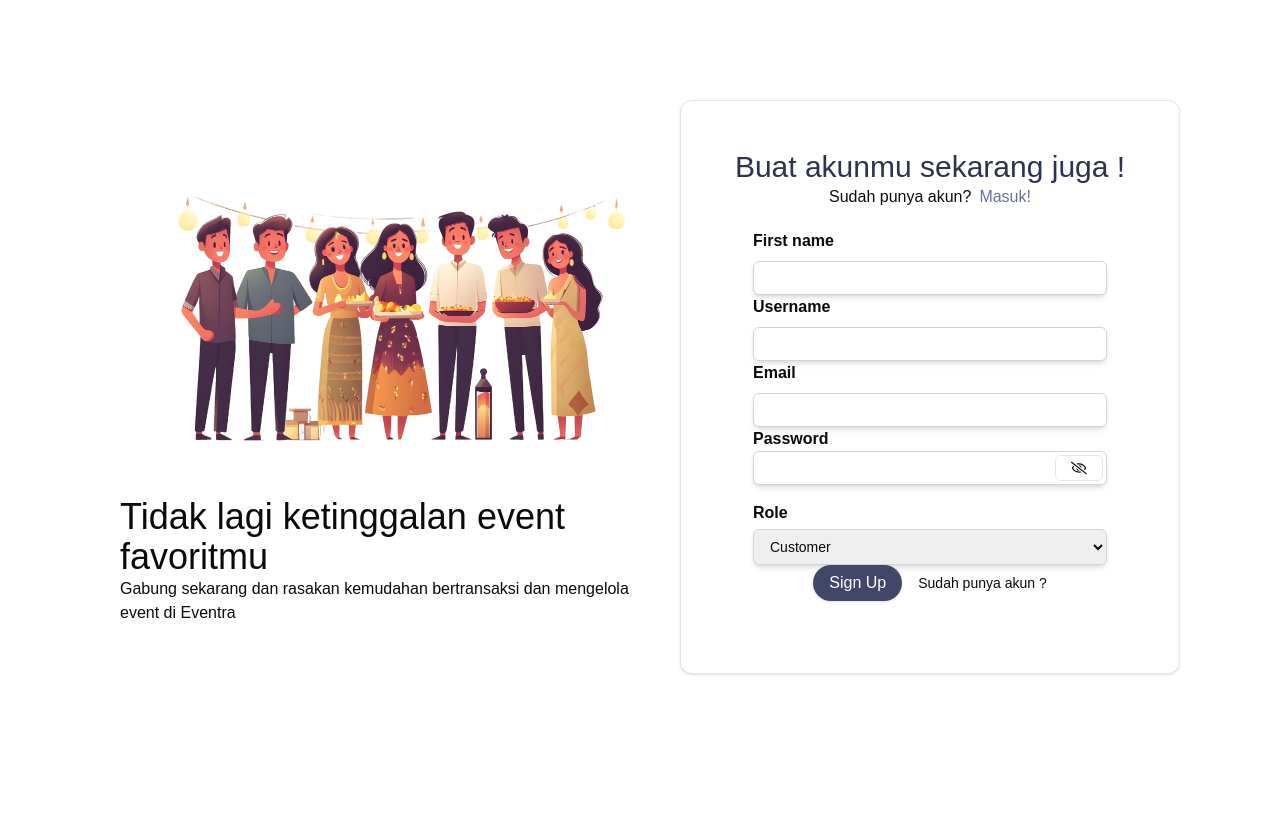
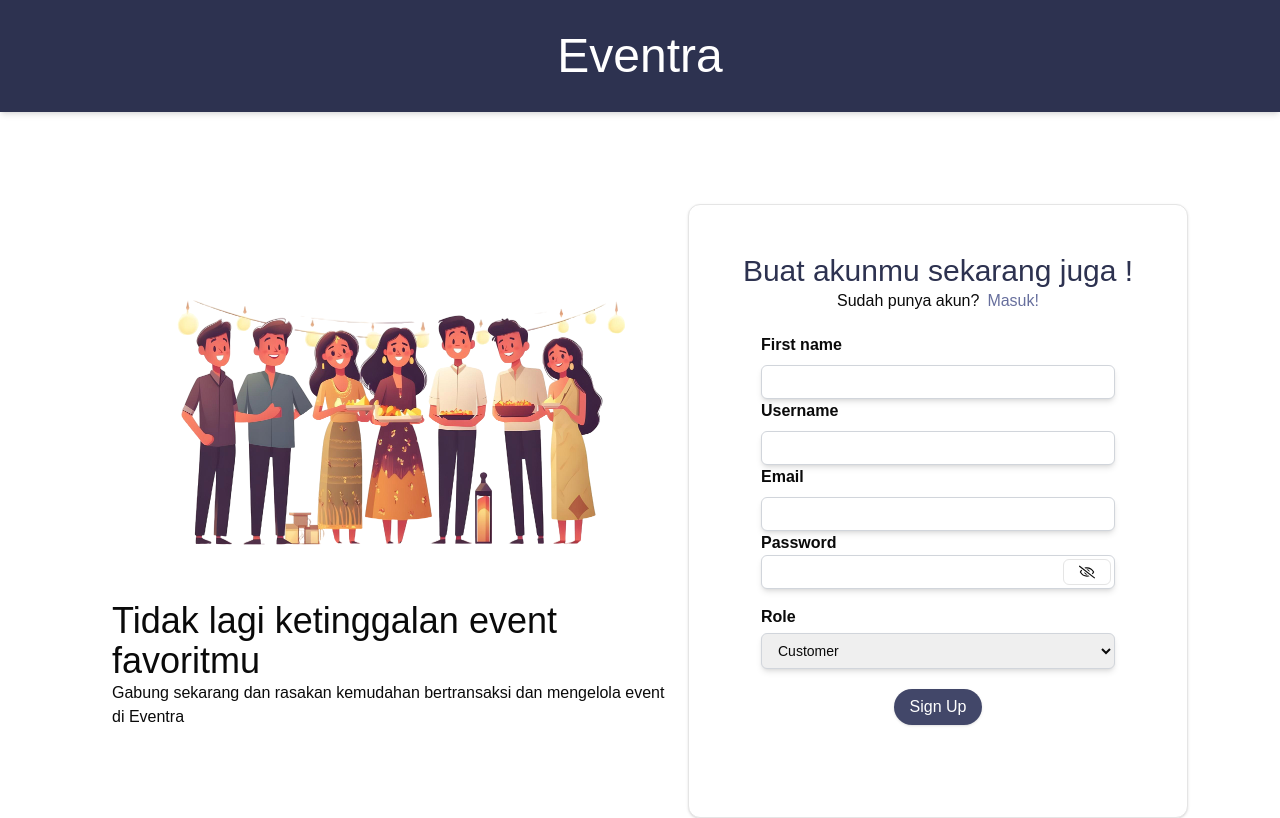
Before and after one commit to vinaarchi/fe-minpro, a Next.js app: page /sign-up in a window 1280 px wide. Shown: the top 818 px of the page. Built offline with nearby package versions, Linux system fonts and the light colour scheme; no server answers.

Commit message:
pembeharuan lagi

```diff
--- a/src/app/sign-in/page.tsx
+++ b/src/app/sign-in/page.tsx
@@ -9,6 +9,7 @@ import { Button } from "@/components/ui/button";
 import { setSignIn } from "@/lib/redux/features/userSlice";
 import { useRouter } from "next/navigation";
 import { Card } from "@/components/ui/card";
+import Footer2 from "@/components/Footer2";
 
 interface ISignInPageProps {}
 
@@ -85,9 +86,11 @@ const signIn: React.FunctionComponent<ISignInPageProps> = (props) => {
             <p>
               Login sekarang dan nikmati fitur menarik yang sudah menunggumu!
             </p>
-          </div> ;
+          </div>
+          ;
         </div>
       </div>
+      <Footer2 />
     </div>
   );
 };
--- /dev/null
+++ b/src/app/sign-up/SignUpSchema.ts
@@ -0,0 +1,10 @@
+import * as Yup from "yup";
+
+export const SignUpSchema = Yup.object().shape({
+  fullname: Yup.string().required("Fullname is required"),
+  username: Yup.string().required("Username is required"),
+  email: Yup.string().email("Invalid email").required("Email is required"),
+  password: Yup.string()
+    .min(3, "Password must be at least 3 character")
+    .required("Password is required"),
+});
--- /dev/null
+++ b/src/app/sign-up/layout.tsx
@@ -0,0 +1,17 @@
+import * as React from "react";
+import { Metadata } from "next";
+
+interface ISignUpLayout {
+  children: React.ReactNode;
+}
+
+export const metadata: Metadata = {
+  title: "Sign Up",
+  description: "Join to share your story",
+};
+
+const SignUpLayout: React.FunctionComponent<ISignUpLayout> = ({ children }) => {
+  return <div>{children}</div>;
+};
+
+export default SignUpLayout;
--- a/src/app/sign-up/page.tsx
+++ b/src/app/sign-up/page.tsx
@@ -10,6 +10,8 @@ import { Button } from "@/components/ui/button";
 import { Card, CardContent } from "@/components/ui/card";
 import { error } from "console";
 import { callAPI } from "@/config/axios";
+import Footer2 from "@/components/Footer2";
+import { SignUpSchema } from "./SignUpSchema";
 
 interface ISignUpPageProps {}
 interface FormValue {
@@ -37,7 +39,13 @@ const signUp: React.FunctionComponent<ISignUpPageProps> = (props) => {
   };
 
   return (
-    <div className="m-10 p-10">
+    <div>
+      <div className="bg-customDarkBlue p-8 shadow-md">
+        <h1 className="font-ibrand text-center text-white text-5xl ">
+          <a href="/">Eventra</a>
+        </h1>
+      </div>
+      <div className="m-8 p-10">
         <div className="flex justify-center m-5">
           <div className="flex flex-col items-center p-5">
             <Image
@@ -62,13 +70,13 @@ const signUp: React.FunctionComponent<ISignUpPageProps> = (props) => {
               </h1>
               <div className="flex justify-center text-center mb-5 space-x-2">
                 <p>Sudah punya akun?</p>
-              <a href="/sign-up" className="text-customLightBlue">
+                <a href="/sign-in" className="text-customLightBlue">
                   Masuk!
                 </a>
               </div>
               <CardContent>
                 <Formik
-                validationSchema={signUp}
+                  validationSchema={SignUpSchema}
                   initialValues={{
                     fullname: "",
                     username: "",
@@ -132,14 +140,13 @@ const signUp: React.FunctionComponent<ISignUpPageProps> = (props) => {
                               <option value="organizer">Organizer</option>
                             </select>
                           </div>
-                        <div className="flex justify-center items-center gap-4">
+                          <div className="flex justify-center items-center gap-4 p-5">
                             <Button
                               type="submit"
                               className="bg-customMediumBlue text-white px-2 md:px-4 py-1 md:py-2 text-sm md:text-base rounded-full shadow"
                             >
                               Sign Up
                             </Button>
-                          <p className="text-sm">Sudah punya akun ?</p>
                           </div>
                         </div>
                       </Form>
@@ -151,6 +158,9 @@ const signUp: React.FunctionComponent<ISignUpPageProps> = (props) => {
           </div>
         </div>
       </div>
+      <Footer2 />
+    </div>
+
   );
 };
 
```
Lines whose indentation alone changed are shown as unchanged.
